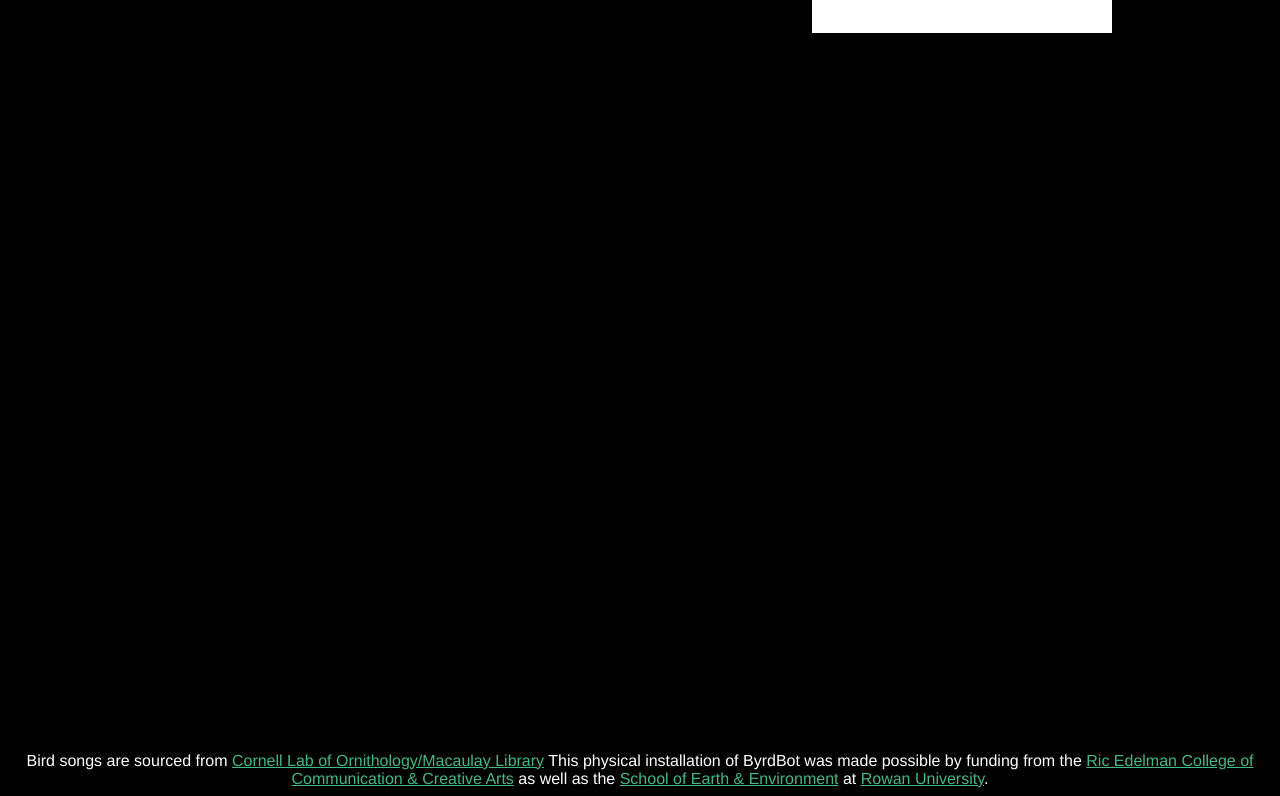
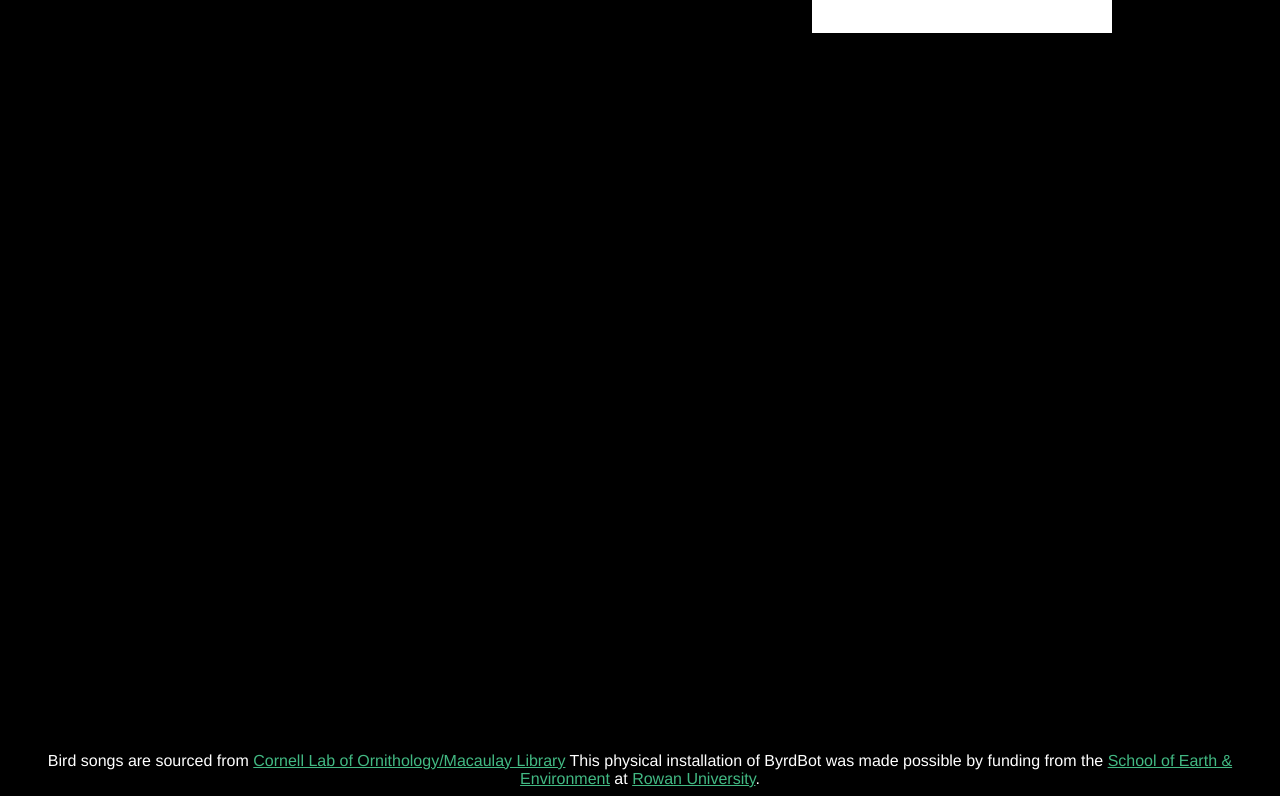
Before and after one commit to soundsofhumanimpact/byrdbot3, a Vue app: page / in a window 1280 px wide. Shown: the part 532-1328 px from the top of the page. Built offline with nearby package versions, Linux system fonts and the light colour scheme.

Commit message:
fixed acknowledgements

```diff
--- a/src/components/SoundsOfImpact.vue
+++ b/src/components/SoundsOfImpact.vue
@@ -72,7 +72,7 @@
 		<br>
 		<br>
 		<br>
-		<footer id= "footer">Bird songs are sourced from <a href="https://www.macaulaylibrary.org">Cornell Lab of Ornithology/Macaulay Library</a> This physical installation of ByrdBot was made possible by funding from the <a href="https://ccca.rowan.edu/">Ric Edelman College of Communication & Creative Arts</a> as well as the <a href="https://earth.rowan.edu/">School of Earth & Environment</a> at <a href="https://www.rowan.edu">Rowan University</a>.</footer>
+		<footer id= "footer">Bird songs are sourced from <a href="https://www.macaulaylibrary.org">Cornell Lab of Ornithology/Macaulay Library</a> This physical installation of ByrdBot was made possible by funding from the <a href="https://earth.rowan.edu/">School of Earth & Environment</a> at <a href="https://www.rowan.edu">Rowan University</a>.</footer>
   </div>
 </template>
 
```
Also changed, not shown: 7 other files (tests, documents, lock files or other folders).
